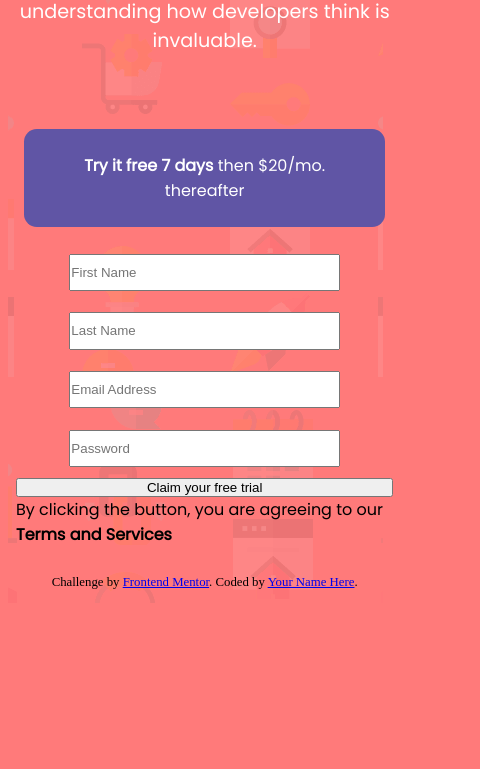
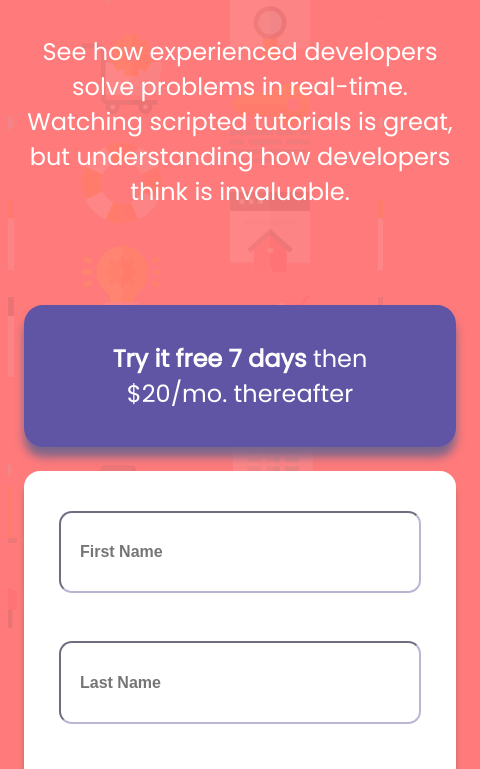
Before and after one commit to Zhi-Jian-Tiow/intro-component-with-sign-up-form, a plain HTML site: page index.html in a window 390 px wide. Shown: the part 294-1063 px from the top of the page, 480 px wide, since content can reach past the window. Before the commit the page ends 897 px from the top, so only its background shows below. Drawn offline with Linux system fonts and the light colour scheme.

Commit message:
Finish mobile design version

```diff
--- a/index.html
+++ b/index.html
@@ -27,7 +27,9 @@
           </p>
         </div>
         <div>
-          <div class="promotion"><strong>Try it free 7 days</strong> then $20/mo. thereafter</div>
+          <div class="promotion">
+            <strong>Try it free 7 days</strong> then $20/mo. thereafter
+          </div>
           <form class="form">
             <input id="first-name" placeholder="First Name" />
 
@@ -36,10 +38,10 @@
             <input id="email" placeholder="Email Address" />
 
             <input id="password" placeholder="Password" />
-            <button>Claim your free trial</button>
+            <button>CLAIM YOUR FREE TRIAL</button>
             <p>
               By clicking the button, you are agreeing to our
-              <strong>Terms and Services</strong>
+              <strong><a href="#">Terms and Services</a></strong>
             </p>
           </form>
         </div>
--- a/styles.css
+++ b/styles.css
@@ -34,36 +34,74 @@ body {
 
 .text-container h2 {
   margin: 4em 1em 1em 1em;
+  font-size: 2.5em;
 }
 
 .text-container p {
   margin: 2em 1em 3em 1em;
-  font-size: 1.2em;
+  font-size: 1.5em;
 }
 
 .promotion {
-  padding: 1.5em;
+  padding: 1.5em 3.5em;
   background-color: hsl(248, 32%, 49%);
-  margin: 1em 1.5em;
+  margin: 1em;
   text-align: center;
   color: white;
   border-radius: 0.8em;
+  font-size: 1.5em;
+  box-shadow: 0 10px 10px rgb(123, 102, 139);
 }
 
 .form {
-  display: grid;
+  display: flex;
+  flex-direction: column;
   align-items: center;
-  justify-content: center;
-  margin: 1em;
+  margin: 1.5em;
+  background-color: white;
+  padding: 1em 0;
+  border-radius: 1em;
+  box-shadow: 0 10px 5px rgb(184, 110, 110);
 }
 
 .form input {
   width: 20em;
-  margin: 0.8em 4em;
+  margin: 1.5em 2em;
   height: 2.5em;
+  font-size: 1em;
+  font-weight: bold;
+  padding: 1.2em;
+  border-color: hsl(246, 25%, 77%);
+  border-radius: 0.8em;
+}
+
+button {
+  margin: 1em 2em;
+  width: 18.5em;
+  padding: 1.5em;
+  background-color: hsl(154, 59%, 51%);
+  font-size: 1.2em;
+  font-weight: bold;
+  color: white;
+  border-radius: 0.5em;
+  border: none;
+  box-shadow: 0 5px 2px  hsl(154, 54%, 35%);
+}
+
+form p {
+  text-align: center;
+  font-size: 1em;
+  color: hsl(246, 25%, 77%);
+  margin: 1em 3em;
+  line-height: 1.8em;
+}
+
+form a {
+  color: hsl(0, 100%, 74%);
+  text-decoration: none;
 }
 
 .attribution {
   margin: 1em;
-  font-size: 0.8em;
+  font-size: 1em;
 }
```
